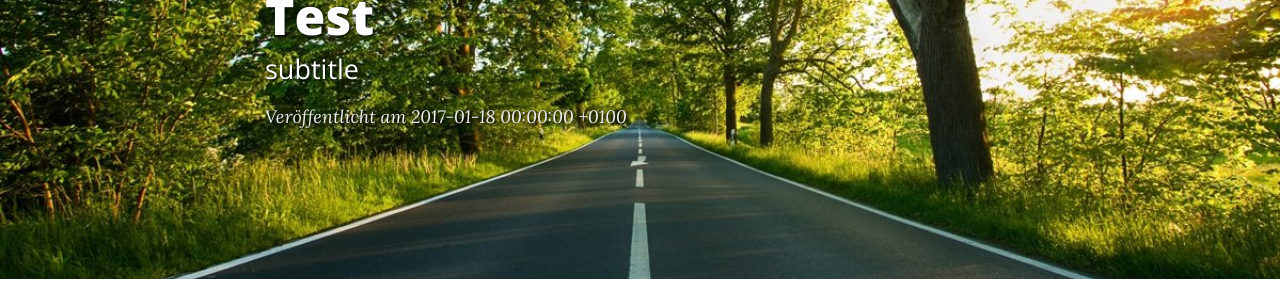
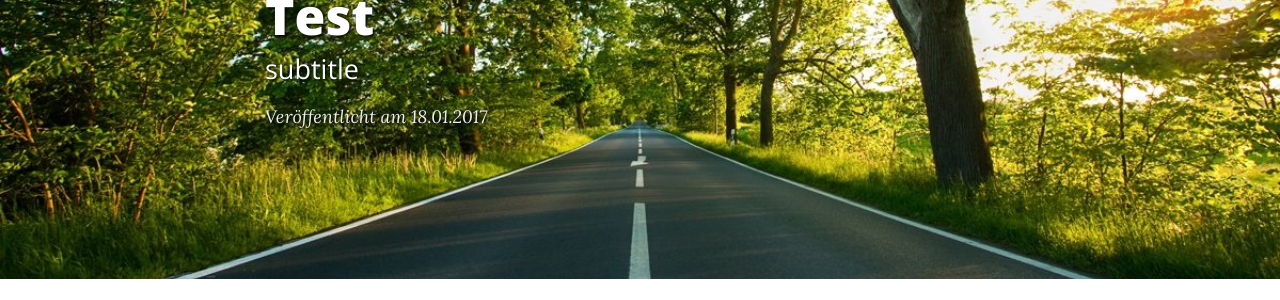
Before and after one commit to mixnitz/mixnitz.github.io, a Jekyll site: the page built from _posts/2017-01-18-test.md, in a window 1280 px wide and 1093 px high. Shown: the part 252-552 px from the top of the window. Built offline with Jekyll 4.4.1, drawn with Linux system fonts in a browser that asks for light colours; nearby versions of some CDN libraries.

Commit message:
yml: fix format

```diff
--- a/_includes/header.html
+++ b/_includes/header.html
@@ -36,7 +36,7 @@
 		  {% endif %}
 
 		  {% if include.type == "post" %}
-		  <span class="post-meta">Veröffentlicht am {{ page.date | date: %d.%m.%Y" }}</span>
+		  <span class="post-meta">Veröffentlicht am {{ page.date | date: "%d.%m.%Y" }}</span>
 		  {% endif %}
         </div>
       </div>
@@ -61,7 +61,7 @@
 		  {% endif %}
 
 		  {% if include.type == "post" %}
-		  <span class="post-meta">Veröffentlicht am {{ page.date |  date: %d.%m.%Y" }}</span>
+		  <span class="post-meta">Veröffentlicht am {{ page.date |  date: "%d.%m.%Y" }}</span>
 		  {% endif %}
         </div>
       </div>
```
